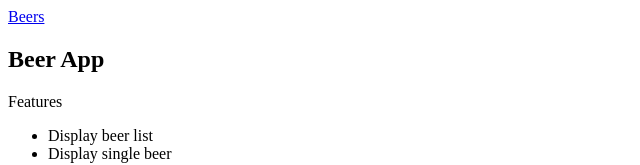
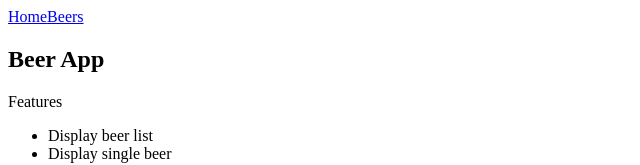
Before and after one commit to marko-krznar/React-Typescript-Beer-App, a React (Create React App) app: page / in a window 1280 px wide. Shown: the top 165 px of the page, without its empty margins (0-640 px from the left). Built offline with nearby package versions, Linux system fonts and the light colour scheme.

Commit message:
Added navigation

```diff
--- a/src/App.tsx
+++ b/src/App.tsx
@@ -1,15 +1,16 @@
-import { Link, Route, Routes } from "react-router-dom";
+import { Route, Routes } from "react-router-dom";
+import Navigation from "./components/Navigation";
 import Beers from "./pages/Beers";
 import Home from "./pages/Home";
 
 function App() {
   return (
     <div>
+      <Navigation />
       <Routes>
         <Route path="/beers" element={<Beers />} />
+        <Route path="/" element={<Home />} />
       </Routes>
-      <Link to={"/beers"}>Beers</Link>
-      <Home />
     </div>
   );
 }
--- /dev/null
+++ b/src/components/Navigation.tsx
@@ -0,0 +1,11 @@
+import { Link } from "react-router-dom";
+
+export default function Navigation() {
+  return (
+    <div>
+      {" "}
+      <Link to={"/"}>Home</Link>
+      <Link to={"/beers"}>Beers</Link>
+    </div>
+  );
+}
--- a/src/pages/Beers.tsx
+++ b/src/pages/Beers.tsx
@@ -1,5 +1,6 @@
 import { useEffect, useState } from "react";
 import BeerSingle from "../components/BeerSingle";
+import Navigation from "../components/Navigation";
 import { Ibeer } from "../models/Ibeer";
 import { BeersService } from "../services/BeersService";
 
```
